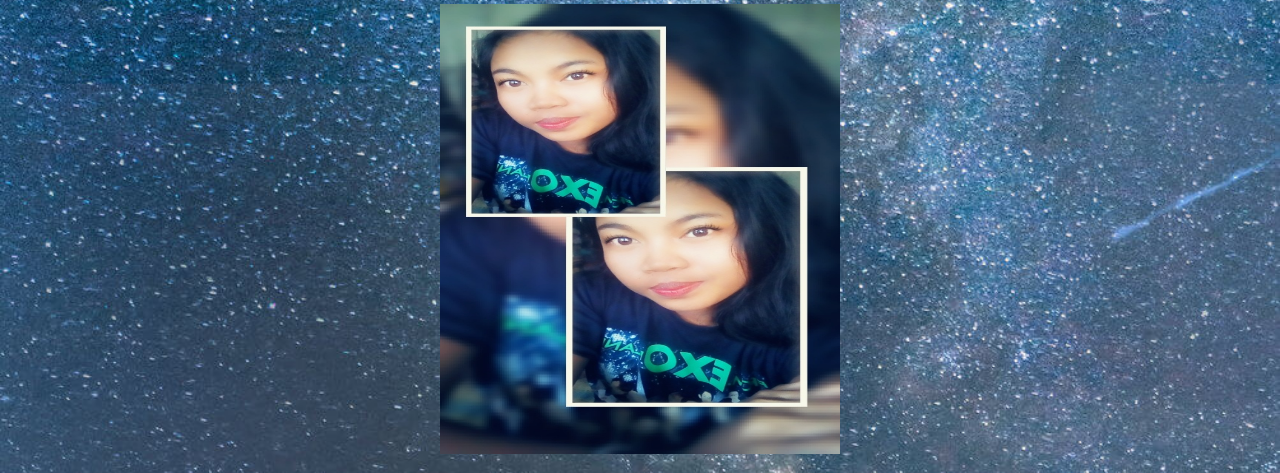
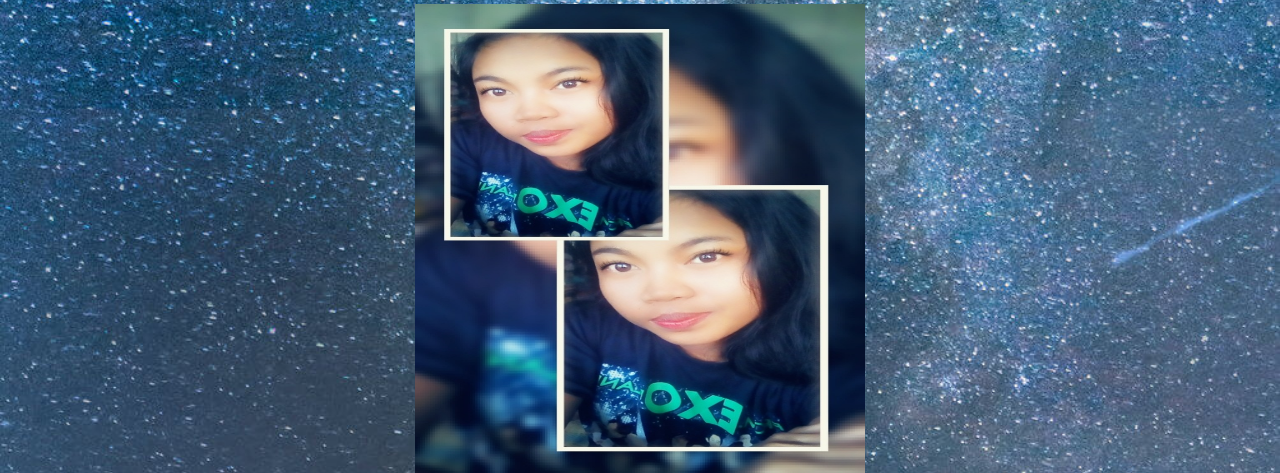
Before and after one commit to mheann-lab/mydesign, a plain HTML site: page index.html in a window 1280 px wide. Shown: the part 67-540 px from the top of the page. Drawn offline with Linux system fonts and the light colour scheme.

Commit message:
Update index.html

```diff
--- a/index.html
+++ b/index.html
@@ -13,7 +13,7 @@
     </header>
         </div>
 <body>
-     <img src="Snapchat-874562900.jpg"style="width:400px;height:450px">
+     <img src="Snapchat-874562900.jpg"style="width:450px;height:500px">
     <div class="container">
         </div>
      <div class="intro">
```
